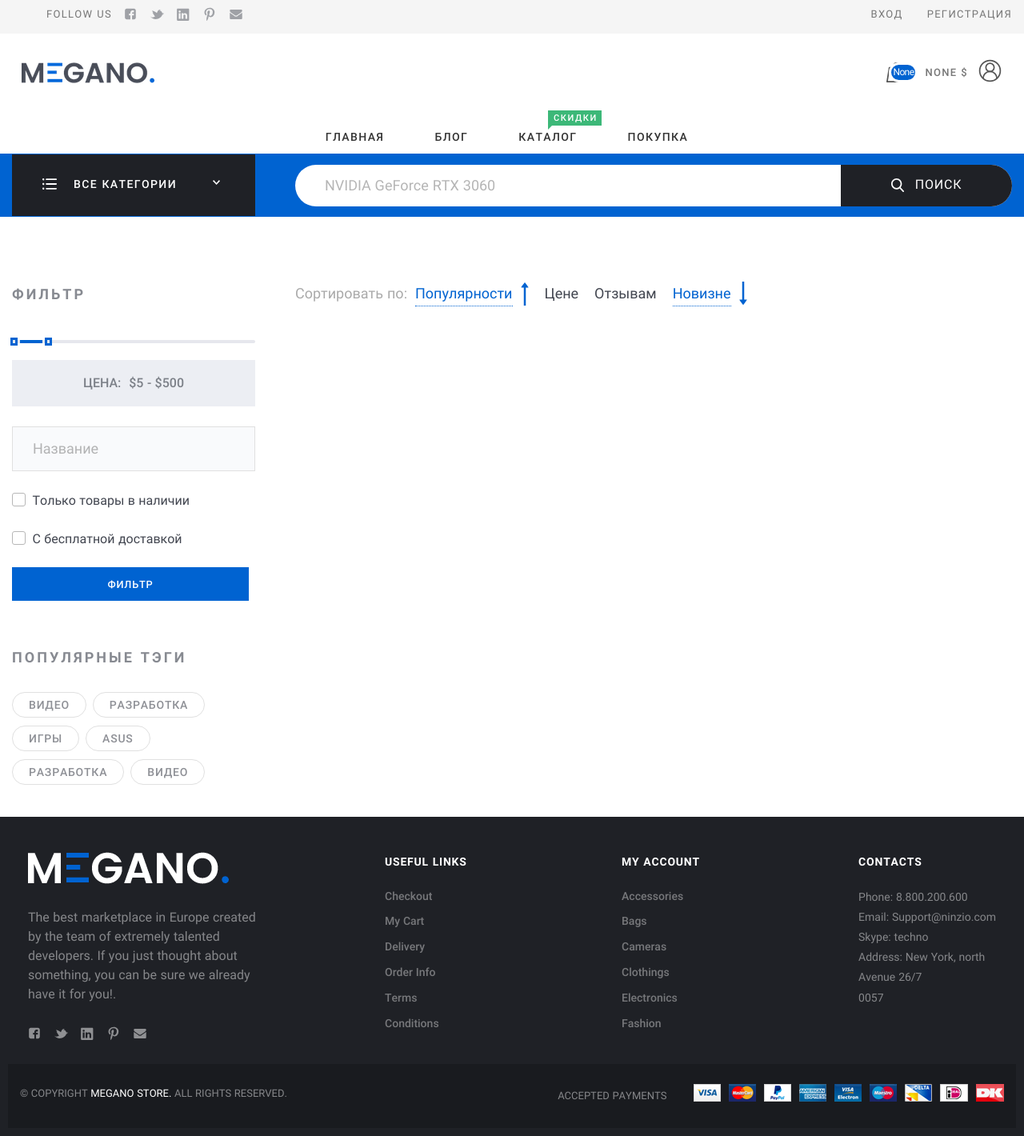
After one commit to kmshnvn/Megano-django, a Django app: template market/templates/shops/catalog.jinja2 in a window 1280 px wide. The commit adds this page. Shown: the whole page at 80% size. Run offline with Django 4.2, Linux system fonts and the light colour scheme; the template is opened without the code that fills it, so the values that code supplies are empty; parts of the project's set-up code (start-up, migrations or seed data) failed here and were passed over.

Commit message:
Настройки отображения шаблона

```diff
--- /dev/null
+++ b/market/templates/shops/catalog.jinja2
@@ -0,0 +1,159 @@
+{% extends "general/base.jinja2" %}
+
+{% load static %}
+{% load i18n %}
+
+{% block title %}
+    Страница каталога товаров.
+{% endblock %}
+
+{% block content %}
+    <div class="Middle Middle_top">
+        <div class="Section Section_column Section_columnLeft">
+            <div class="wrap">
+                <div class="Section-column">
+                    <div class="Section-columnSection">
+                        <header class="Section-header">
+                            <strong class="Section-title">Фильтр
+                            </strong>
+                        </header>
+                        <div class="Section-columnContent">
+
+                            <form class="form" action="#" method="post">
+                                {% csrf_token %}
+                                <div class="form-group">
+                                    <div>{{ form.price.errors }}</div>
+                                    <div class="range Section-columnRange">
+                                        <input class="range-line" id="price" name="price" type="text" data-type="double" data-min="5" data-max="5000" data-from="5" data-to="500" />
+                                        <div class="range-price">Цена:&#32;
+                                            <div class="rangePrice">
+                                            </div>
+                                        </div>
+                                    </div>
+                                </div>
+                                <div class="form-group">
+                                    <input class="form-input form-input_full" id="title" name="title" type="text" placeholder="Название" />
+                                </div>
+                                <div class="form-group">
+                                    <!-- - var options = setOptions(items, ['value', 'selected', 'disabled']);-->
+                                </div>
+                                <div class="form-group">
+                                    <label class="toggle">
+                                        <input type="checkbox" name="available" /><span class="toggle-box"></span>
+                                        <span class="toggle-text">Только товары в наличии</span>
+                                    </label>
+                                </div>
+                                <div class="form-group">
+                                    <label class="toggle">
+                                        <input type="checkbox" name="delivery" /><span class="toggle-box"></span>
+                                        <span class="toggle-text">С бесплатной доставкой</span>
+                                    </label>
+                                </div>
+                                <div class="form-group">
+                                    <div class="buttons"><input type="submit" class="btn btn_square btn_dark btn_narrow" value="Фильтр" />
+                                    </div>
+                                </div>
+                            </form>
+
+                        </div>
+                    </div>
+                    <div class="Section-columnSection">
+                        <header class="Section-header">
+                            <strong class="Section-title">Популярные тэги
+                            </strong>
+                        </header>
+                        <div class="Section-columnContent">
+                            <div class="buttons">
+                                <a class="btn btn_default btn_sm" href="#">Видео</a>
+                                <a class="btn btn_default btn_sm" href="#">Разработка</a>
+                                <a class="btn btn_default btn_sm" href="#">Игры</a>
+                                <a class="btn btn_default btn_sm" href="#">Asus</a>
+                                <a class="btn btn_default btn_sm" href="#">Разработка</a>
+                                <a class="btn btn_default btn_sm" href="#">Видео</a>
+                            </div>
+                        </div>
+                    </div>
+                </div>
+                <div class="Section-content">
+                    <div class="Sort">
+                        <div class="Sort-title">Сортировать по:</div>
+
+                        <div class="Sort-variants">
+                            {% if not cat %}
+                                <a class="Sort-sortBy Sort-sortBy_dec" href="{% url 'shops:shops-catalog' sort='popular' %}">Популярности</a>
+                                <a class="Sort-sortBy" href="{% url 'shops:shops-catalog' sort='price' %}">Цене</a>
+                                <a class="Sort-sortBy" href="{% url 'shops:shops-catalog' sort='comments' %}">Отзывам</a>
+                                <a class="Sort-sortBy Sort-sortBy_inc" href="{% url 'shops:shops-catalog' sort='date' %}">Новизне</a>
+                            {% else %}
+                                <a class="Sort-sortBy Sort-sortBy_dec" href="{% url 'shops:shops-catalog' cat=cat sort='popular' %}">Популярности</a>
+                                <a class="Sort-sortBy" href="{% url 'shops:shops-catalog' cat=cat sort='price' %}">Цене</a>
+                                <a class="Sort-sortBy" href="{% url 'shops:shops-catalog' cat=cat sort='comments' %}">Отзывам</a>
+                                <a class="Sort-sortBy Sort-sortBy_inc" href="{% url 'shops:shops-catalog' cat=cat sort='date' %}">Новизне</a>
+                            {% endif %}
+                        </div>
+                    </div>
+                    <div class="Cards">
+                        {%for product in products %}
+                            {% for offer in product.offers.all %}
+
+                                <div class="Card"><a class="Card-picture" href="#">
+
+                                    <img src="{{ product.preview.name }}" alt="{{ product.preview.name }}" /></a>
+                                    <div class="Card-content">
+                                        <strong class="Card-title">
+                                            <a href="{{ product.get_absolute_url }}">{{ product.name }}</a>
+                                        </strong>
+                                        <div class="Card-description">
+                                            <div class="Card-cost"><span class="Card-price">${{ offer.price }}</span>
+                                            </div>
+
+                                            <div class="Card-category">{{ product.category.name }}
+                                            </div>
+
+                                            <div class="Card-hover">
+                                                <a class="Card-btn" href="#">
+                                                    <img src="{% static 'assets/img/icons/card/cart.svg' %}" alt="cart.svg" />
+                                                </a>
+                                            </div>
+
+                                        </div>
+                                    </div>
+                                </div>
+
+                            {% endfor %}
+                        {% endfor %}
+                    </div>
+                    <div class="Pagination">
+
+                        <div class="Pagination-ins">
+                            {% if page_obj.has_previous %}
+                                <a class="Pagination-element Pagination-element_prev" href="?page={{ page_obj.previous_page_number }}">
+                                    <img src="{% static 'assets/img/icons/prevPagination.svg' %}" alt="prevPagination.svg" />
+                                </a>
+                            {% endif %}
+
+                            {% for p in paginator.page_range %}
+                                {% if page_obj.number == p %}
+                                    <a class="Pagination-element Pagination-element_current" href="">
+                                        <span class="Pagination-text">{{ p }}</span>
+                                    </a>
+                                {% else %}
+                                    <a class="Pagination-element Pagination-element_current" href="?page={{ p }}">
+                                        <span class="Pagination-text">{{ p }}</span>
+                                    </a>
+                                {% endif %}
+                            {% endfor %}
+
+                            {% if page_obj.has_next %}
+                                <a class="Pagination-element Pagination-element_prev" href="?page={{ page_obj.next_page_number  }}">
+                                    <img src="{% static 'assets/img/icons/nextPagination.svg' %}" alt="nextPagination.svg" />
+                                </a>
+                            {% endif %}
+                        </div>
+
+                    </div>
+                </div>
+            </div>
+        </div>
+    </div>
+{% endblock %}
```
Also changed, not shown: market/templates/general/categories-button-content.jinja2 (+34 -64 lines).
